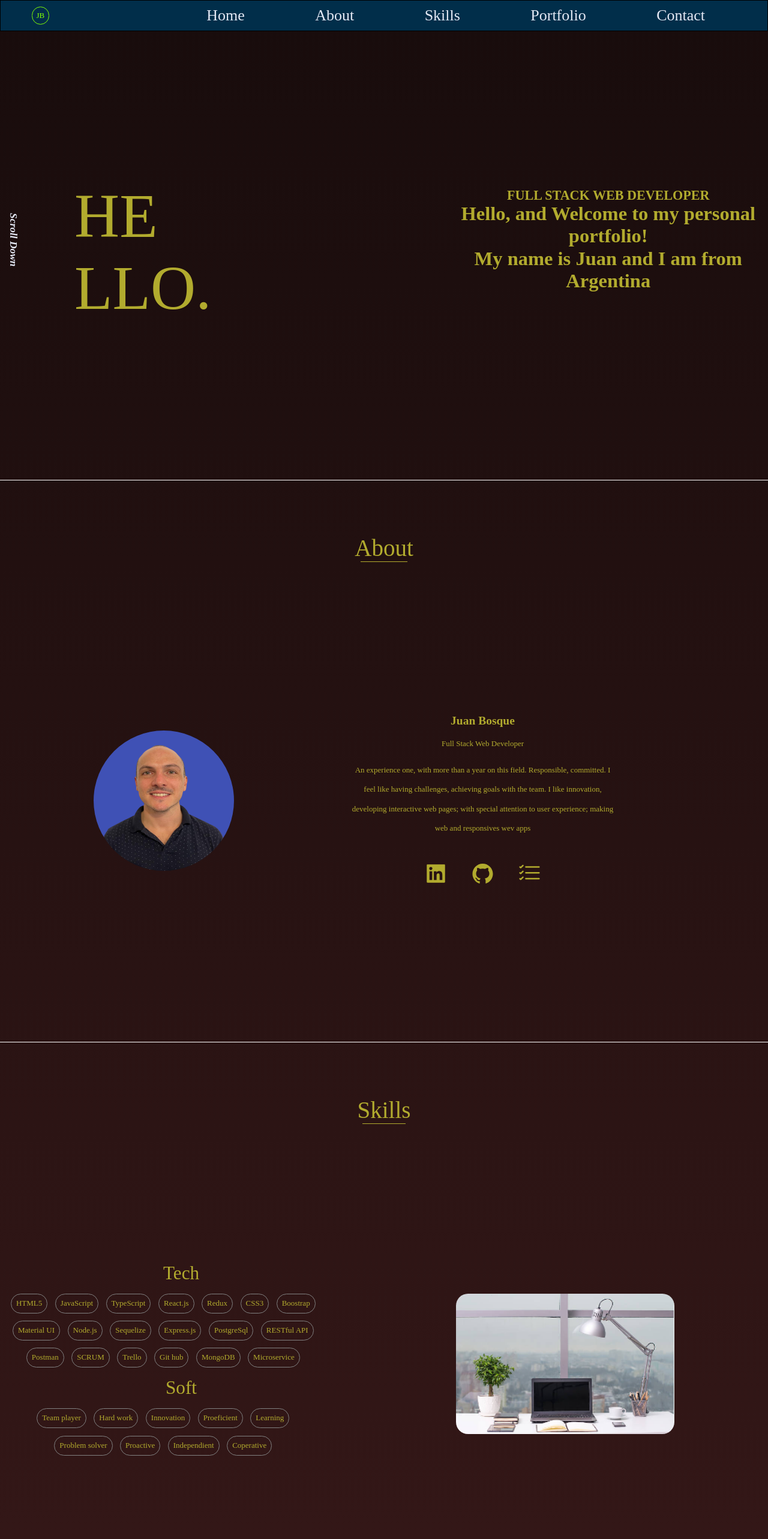
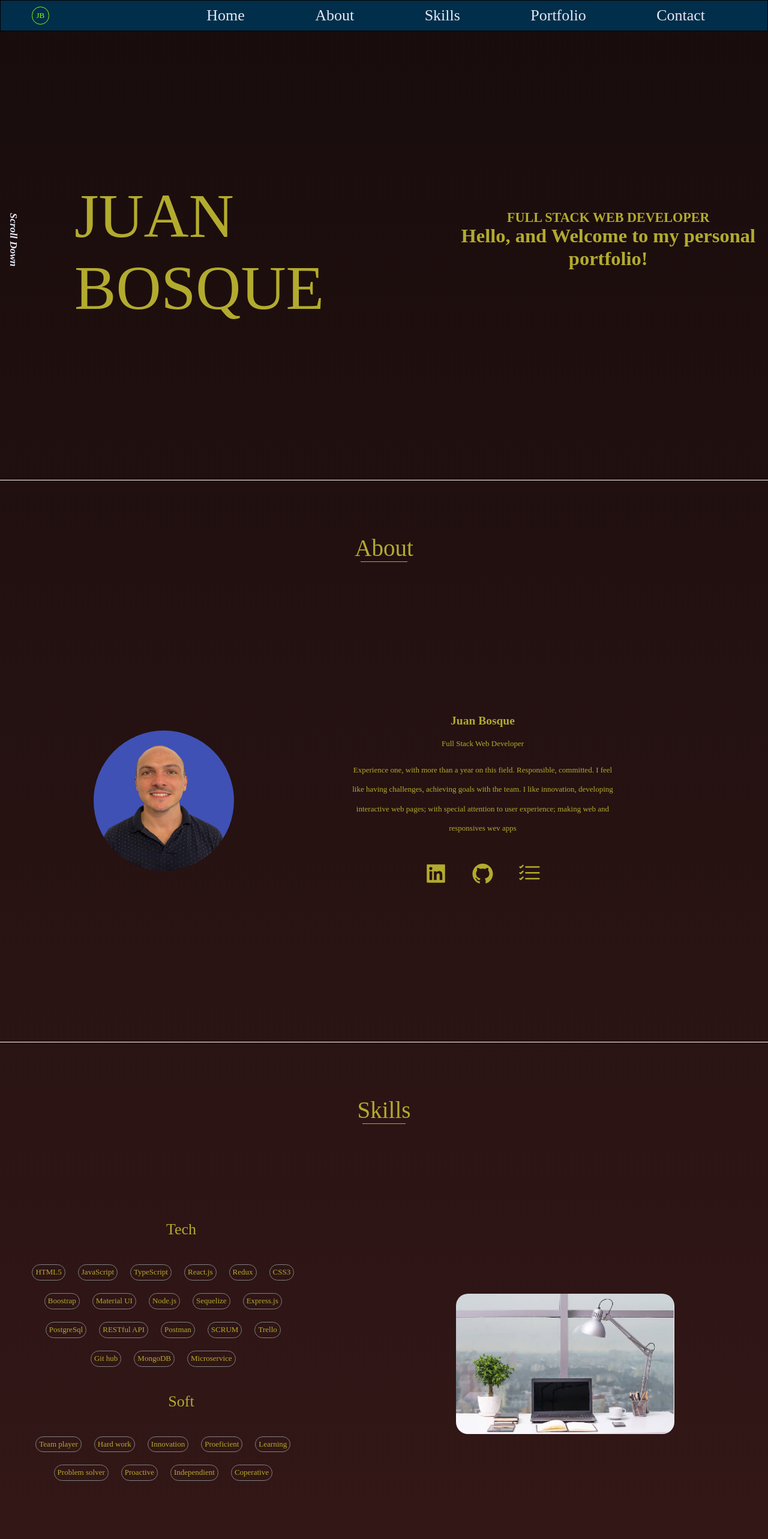
Before and after one commit to bosque-juan/portfolioreact, a React (Create React App) app: page / in a window 1280 px wide. Shown: the top 2566 px of the page at 60% size. Built offline with nearby package versions, Linux system fonts and the light colour scheme; a web font is replaced by a local one.

Commit message:
Athenas project added

```diff
--- a/src/presentational/About.jsx
+++ b/src/presentational/About.jsx
@@ -19,7 +19,7 @@ export default function About() {
             <h2>Juan Bosque</h2>
             <span>Full Stack Web Developer</span>
             <p className={Style.abouText}>
-              An experience one, with more than a year on this field.
+              Experience one, with more than a year on this field.
               Responsible, committed. I feel like having challenges, achieving
               goals with the team. I like innovation, developing interactive web
               pages; with special attention to user experience; making web and
--- a/src/presentational/Home.jsx
+++ b/src/presentational/Home.jsx
@@ -1,10 +1,9 @@
-
 import { Slide } from "react-awesome-reveal";
 import Style from "./Home.module.css";
 
 export default function Home() {
   return (
-    <div className={Style.head} >
+    <div className={Style.head}>
       <a href="#about">
         <i>
           <h6>Scroll Down</h6>
@@ -13,18 +12,16 @@ export default function Home() {
       <div className={Style.containerHome}>
         <Slide right>
           <div className={Style.greeting}>
-            <span>HE</span>
+            <span>JUAN</span>
             <br />
-            LLO.
+            BOSQUE
           </div>
         </Slide>
-        <Slide right >
+        <Slide right>
           <div>
-            <h5 style={{fontSize:'1.7rem'}}>FULL STACK WEB DEVELOPER</h5>
-            <h3 style={{fontSize:'2.5rem'}}>
+            <h5 style={{ fontSize: "1.7rem" }}>FULL STACK WEB DEVELOPER</h5>
+            <h3 style={{ fontSize: "2.5rem" }}>
               Hello, and Welcome to my personal portfolio!
-              <br />
-              My name is Juan and I am from Argentina
             </h3>
           </div>
         </Slide>
--- a/src/presentational/Portfolio.jsx
+++ b/src/presentational/Portfolio.jsx
@@ -1,6 +1,8 @@
 import { Slide } from "react-awesome-reveal";
 import landingS from "../assets/landingS.png";
 import recipess from "../assets/recipess.png";
+import Athenas from "../assets/Athenas.png";
+
 import Style from "./Portfolio.module.css";
 
 export default function Portfolio() {
@@ -10,31 +12,52 @@ export default function Portfolio() {
         <main className={Style.mainPortfolio}>Portfolio</main>
         <div className={Style.containerPortfolio}>
           <div className={Style.imgContainer}>
-
-              <img className={Style.imgPortfolio} src={landingS} alt="weather app" />
+            <img
+              className={Style.imgPortfolio}
+              src={landingS}
+              alt="weather app"
+            />
             <a href="https://weatherappjb.vercel.app/">
               <h5 className={Style.imgTitle}>
                 Weather App
-              <br/> find up the forecast!
+                <br /> find up the forecast!
                 <br />
                 click
               </h5>
             </a>
           </div>
 
-
           <div className={Style.imgContainer}>
-
-              <img className={Style.imgPortfolio} src={recipess} alt="recipes app" />
+            <img
+              className={Style.imgPortfolio}
+              src={recipess}
+              alt="recipes app"
+            />
             <a href="https://recipesjb.vercel.app/">
               <h5 className={Style.imgTitle}>
                 Food Recipes App
-              <br/>  making your food!
+                <br /> making your food!
                 <br />
                 click
               </h5>
             </a>
           </div>
+          <div className={Style.imgContainer}>
+            <img
+              className={Style.imgPortfolio}
+              src={Athenas}
+              alt="Athenas club"
+            />
+            <a href="https://proyecto-final-matarg81.vercel.app/">
+              <h5 className={Style.imgTitle}>
+                Athenas Club
+                <br /> buy merchandising
+                <br />
+                click
+              </h5>
+            </a>
+          </div>
+
         </div>
       </Slide>
     </div>
--- a/src/presentational/Portfolio.module.css
+++ b/src/presentational/Portfolio.module.css
@@ -9,10 +9,13 @@
   padding-top: 7rem;
   font-size: 3rem;
   justify-content: center;
+  transition: all 0.3s ease;
+
 }
 .containerPortfolio {
 
   display: flex;
+  flex-wrap: wrap;
   gap: 5rem;
 
 
@@ -26,7 +29,6 @@
   width: 80%;
   height: 1px;
   background-color: #b2ab2e;
-  transition: all 0.3s ease;
 }
 
 .mainPortfolio:hover::after {
--- a/src/presentational/Skills.jsx
+++ b/src/presentational/Skills.jsx
@@ -8,10 +8,14 @@ export default function Skills() {
         <Slide>
       <main className={Style.main1}>Skills</main>
 
-        <div className={Style.containerSkills}>
+      <div className={Style.containerSkills} >
+        <div >
         <div>
-            <div>
-              <div className={Style.develop}>Tech</div>
+
+
+<div className={Style.develop}>
+  Tech
+</div>
 
 <div className={Style.skills}>
 <Fade cascade damping={0.1}>
@@ -36,9 +40,14 @@ export default function Skills() {
   <ul>Microservice</ul>
   </Fade>
 </div>
+
 </div>
           <div>
-              <div className={Style.develop}>Soft</div>
+
+
+            <div className={Style.develop}>
+              Soft
+            </div>
 
             <div className={Style.skills}>
             <Fade cascade damping={0.1}>
@@ -51,12 +60,14 @@ export default function Skills() {
               <ul>Proactive</ul>
               <ul>Independient</ul>
               <ul>Coperative</ul>
+
               </Fade>
             </div>
+
             </div>
         </div>
 
-          <div>
+        <div >
             <img className={Style.image} src={image} alt="" />
           </div>
       </div>
--- a/src/presentational/Skills.module.css
+++ b/src/presentational/Skills.module.css
@@ -11,8 +11,8 @@
 .skills {
   display: flex;
   flex-direction: row;
-  padding: 1rem;
-  gap: .5rem;
+  padding: 3rem;
+  gap: 1rem;
   flex-wrap: wrap;
   width: 90%;
   justify-content: center;
@@ -30,7 +30,7 @@ ul:hover{
 }
 .develop {
   display: flex;
-  font-size: 2.4rem;
+  font-size: 2rem;
   justify-content: center;
 }
 
@@ -60,8 +60,8 @@ ul:hover{
 
 ul {
   display: inline;
-  margin: 3px;
-  padding: 8px;
+  margin: 4px;
+  padding: 5px;
   border: solid 1px grey;
   border-radius: 90px;
 }
@@ -90,3 +90,35 @@ ul {
     border-radius: 20px;
   }
 }
+
+/*.head {
+  display: grid;
+  justify-items: center;
+  height: 100vh;
+}
+
+.main1 {
+  padding-top: 3rem;
+  font-size: 3rem;
+  text-transform: capitalize;
+  border-bottom: 1px solid #b2ab2e;
+  justify-content: center;
+  border-color: aqua solid normal;
+}
+
+.container {
+  display: flex;
+
+  align-items: center;
+  justify-content: center;
+  gap: 3rem;
+
+  width: 80%;
+  grid-template-columns: repeat(2, 1fr);
+}
+
+.image {
+  display: block;
+  size-adjust: inherit;
+}
+*/
```
Also changed, not shown: src/assets/Athenas.png (added). Lines whose indentation alone changed are shown as unchanged.
